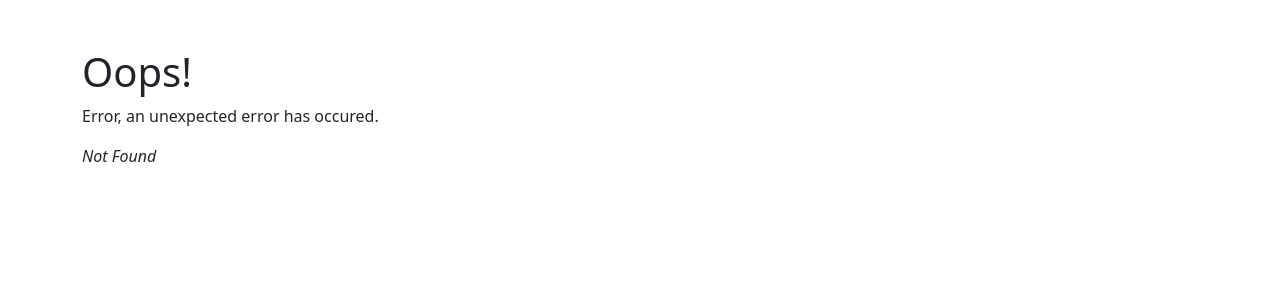
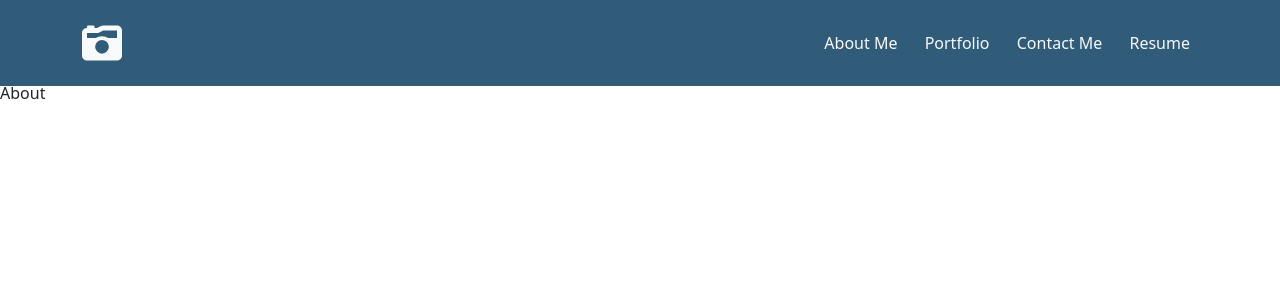
Before and after one commit to eddyK15501/bc-react-portfolio, a React (Vite) app: page /about in a window 1280 px wide. Before the commit this address had no page. Shown: the top 300 px of the page. Built offline with nearby package versions, Linux system fonts and the light colour scheme.

Commit message:
.nav-fix class creation, for fixed navbar

```diff
--- /dev/null
+++ b/src/components/About.jsx
@@ -0,0 +1,11 @@
+import React from 'react'
+
+const About = () => {
+  return (
+    <div className="nav-fix">
+        About
+    </div>
+  )
+}
+
+export default About
--- a/src/components/Homepage.jsx
+++ b/src/components/Homepage.jsx
@@ -1,7 +1,7 @@
 /* eslint-disable no-unused-vars */
 import { useState, useEffect } from "react";
+import TextTransition, { presets } from "react-text-transition";
 import "../sass/Homepage.scss";
-import TextTransition, { presets } from "react-text-transition";
 
 const TEXTS = ["Frontend Web Development", "Reimagined"];
 
--- a/src/main.jsx
+++ b/src/main.jsx
@@ -7,6 +7,7 @@ import "bootstrap/dist/css/bootstrap.min.css";
 
 import App from "./App.jsx";
 import Homepage from "./components/Homepage.jsx";
+import About from "./components/About.jsx";
 import ErrorPage from "./pages/ErrorPage.jsx";
 
 const router = createBrowserRouter([
@@ -18,6 +19,10 @@ const router = createBrowserRouter([
       {
         index: true,
         element: <Homepage />,
+      },
+      {
+        path: '/about',
+        element: <About />
       }
     ]
   },
--- a/src/sass/App.scss
+++ b/src/sass/App.scss
@@ -8,11 +8,9 @@
   gap: 0.7rem;
 }
 
-
-
-
-
-
+.nav-fix {
+  margin-top: 81px;
+}
 
 $primary: #305c79;
 
```
